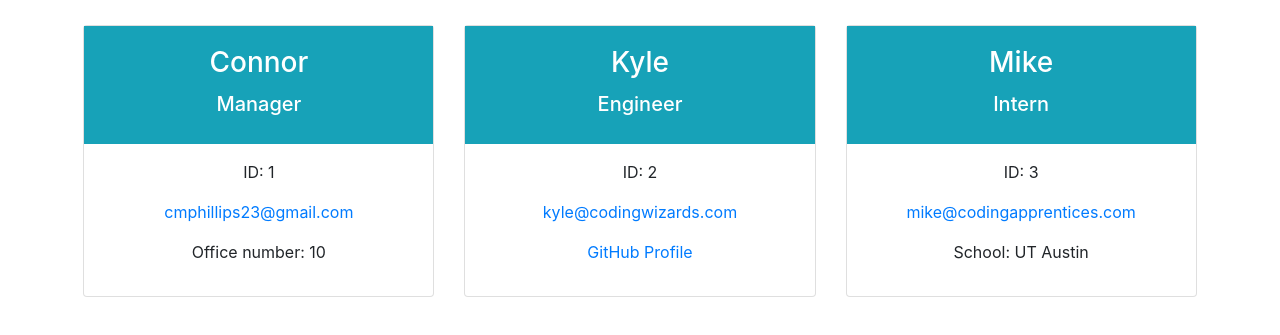
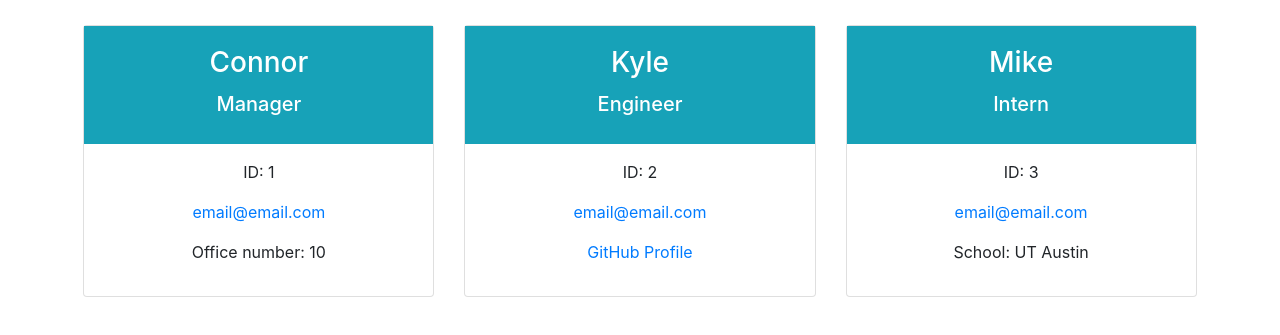
Before and after one commit to cmphillips23/team-profile-generator, a website: page dist/index.html in a window 1280 px wide. Shown: the part 147-482 px from the top of the page. Drawn offline with nearby package versions, Linux system fonts and the light colour scheme.

Commit message:
updated README

```diff
--- a/dist/index.html
+++ b/dist/index.html
@@ -32,7 +32,7 @@
                 </div>
                 <div class="d-flex-inline p-3 card-text">
                     <p>ID: 1</p>
-                    <a href = "mailto: cmphillips23@gmail.com">cmphillips23@gmail.com</a>
+                    <a href = "mailto: email@email.com">email@email.com</a>
                     <p>Office number: 10</p>
                 </div>
             </div>
@@ -43,7 +43,7 @@
                 </div>
                 <div class="d-flex-inline p-3 card-text">
                     <p>ID: 2</p>
-                    <a href = "mailto: kyle@codingwizards.com">kyle@codingwizards.com</a>
+                    <a href = "mailto: email@email.com">email@email.com</a>
                     <br><a href = "https://github.com/kylecancode">GitHub Profile</a>
                 </div>
             </div>
@@ -54,7 +54,7 @@
                 </div>
                 <div class="d-flex-inline p-3 card-text">
                     <p>ID: 3</p>
-                    <a href = "mailto: mike@codingapprentices.com">mike@codingapprentices.com</a>
+                    <a href = "mailto: email@email.com">email@email.com</a>
                     <p>School: UT Austin</p>
                 </div>
             </div>
```
Also changed, not shown: README.md.
